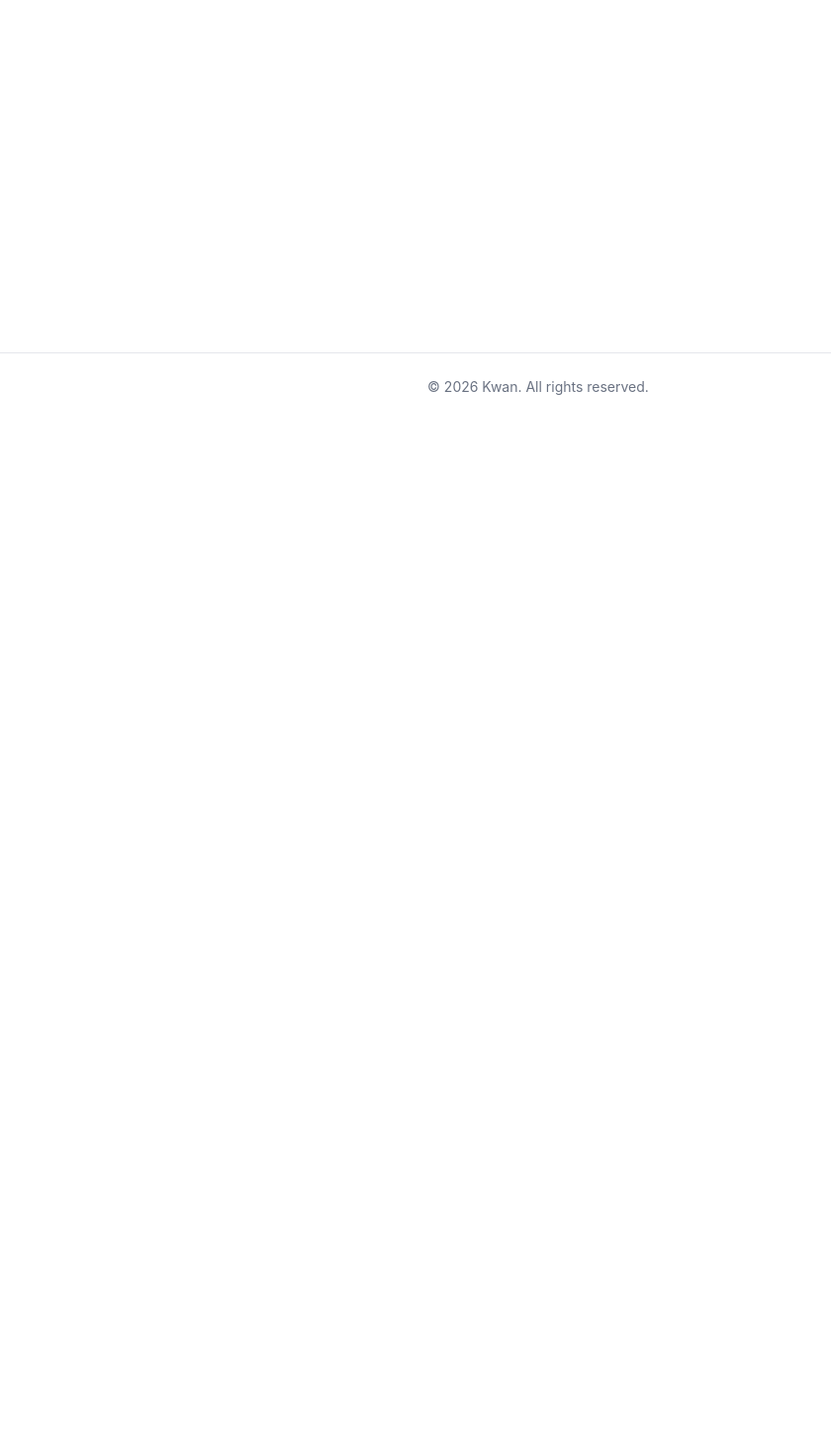
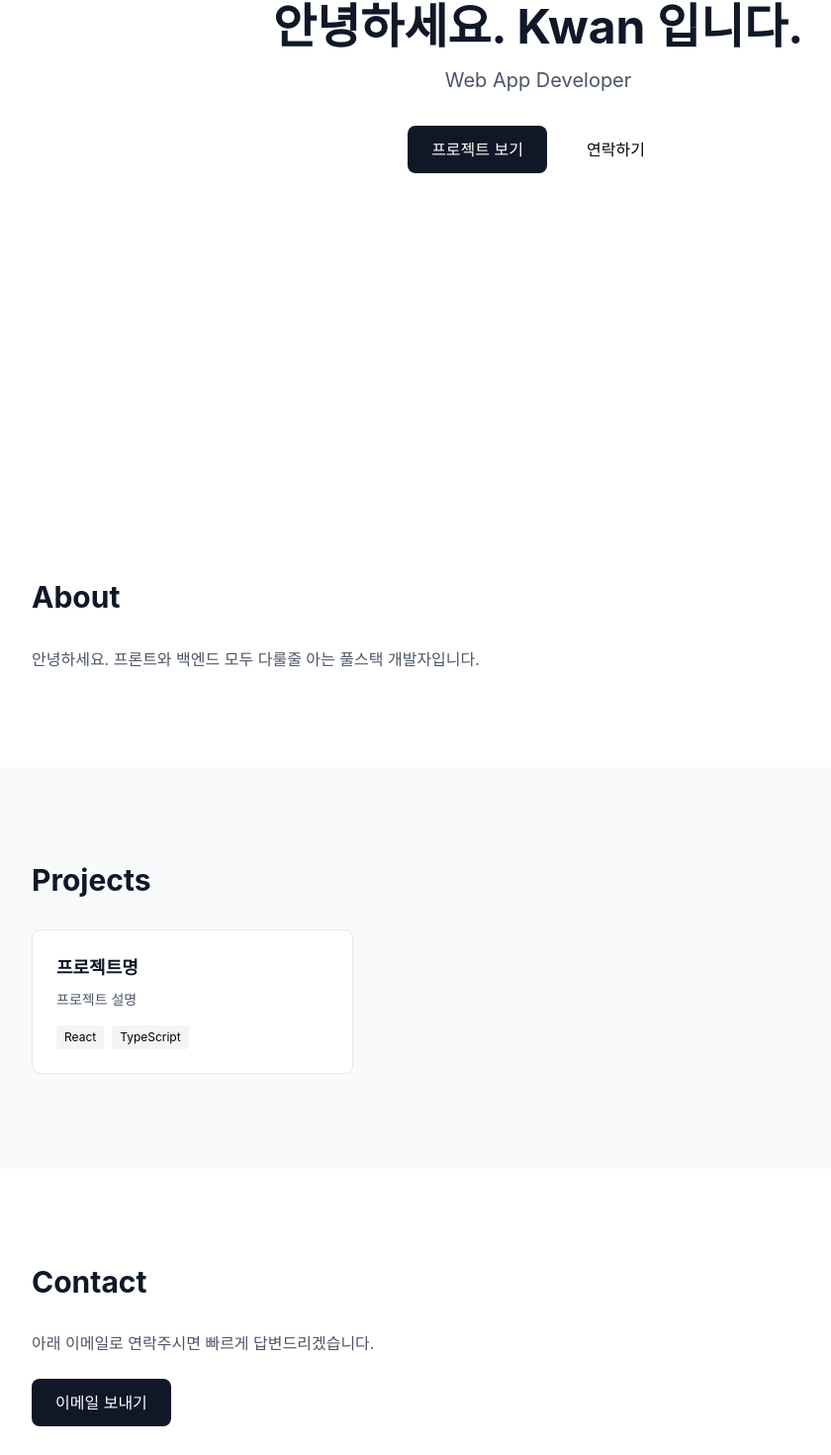
Before and after one commit to kwan-yoon/portfolio-2026, a React (Vite) app: page / in a window 1280 px wide. Shown: the part 375-1845 px from the top of the page at 99% size, without its empty margins (96-936 px from the left). Before the commit the page ends 800 px from the top, so only its background shows below. Built offline with nearby package versions, Linux system fonts and the light colour scheme.

Commit message:
feat: 메인 섹션 컴포넌트 구현

```diff
--- a/src/App.tsx
+++ b/src/App.tsx
@@ -1,9 +1,16 @@
 import Layout from "./components/common/Layout";
+import Hero from "./components/sections/Hero";
+import About from "./components/sections/About";
+import Projects from "./components/sections/Projects";
+import Contact from "./components/sections/Contact";
 
 function App() {
   return (
     <Layout>
-      <div>Portfolio</div>
+      <Hero />
+      <About />
+      <Projects />
+      <Contact />
     </Layout>
   );
 }
--- /dev/null
+++ b/src/components/sections/About.tsx
@@ -0,0 +1,14 @@
+function About() {
+  return (
+    <section id="about" className="py-24 px-6">
+      <div className="max-w-5xl mx-auto">
+        <h2 className="text-3xl font-bold text-gray-900 mb-8">About</h2>
+        <p className="text-gray-600 leading-relaxed">
+          안녕하세요. 프론트와 백엔드 모두 다룰줄 아는 풀스택 개발자입니다.
+        </p>
+      </div>
+    </section>
+  );
+}
+
+export default About;
--- /dev/null
+++ b/src/components/sections/Contact.tsx
@@ -0,0 +1,21 @@
+function Contact() {
+  return (
+    <section id="contact" className="py-24 px-6">
+      <div className="max-w-5xl mx-auto">
+        <h2 className="text-3xl font-bold text-gray-900 mb-8">Contact</h2>
+        <p className="text-gray-600 mb-6">
+          아래 이메일로 연락주시면 빠르게 답변드리겠습니다.
+        </p>
+
+        <a
+          href="mailto:your@email.com"
+          className="px-6 py-3 bg-gray-900 text-white rounded-lg inline-block"
+        >
+          이메일 보내기
+        </a>
+      </div>
+    </section>
+  );
+}
+
+export default Contact;
--- /dev/null
+++ b/src/components/sections/Hero.tsx
@@ -0,0 +1,25 @@
+function Hero() {
+  return (
+    <section className="min-h-screen flex items-center justify-center px-6">
+      <div className="text-center">
+        <h1 className="text-5xl font-bold text-gray-900 mb-4">
+          안녕하세요. Kwan 입니다.
+        </h1>
+        <p className="text-xl text-gray-600 mb-8">Web App Developer</p>
+        <div className="flex gap-4 justify-center">
+          <a
+            href="#projects"
+            className="px-6 py-3 bg-gray-900 text-white rounded-lg"
+          >
+            프로젝트 보기
+          </a>
+          <a href="#projects" className="px-6 py-3 border-gray-900 rounded-lg">
+            연락하기
+          </a>
+        </div>
+      </div>
+    </section>
+  );
+}
+
+export default Hero;
--- /dev/null
+++ b/src/components/sections/Projects.tsx
@@ -0,0 +1,27 @@
+function Projects() {
+  return (
+    <section id="projects" className="py-24 px-6 bg-gray-50">
+      <div className="max-w-5xl mx-auto">
+        <h2 className="text-3xl font-bold text-gray-900 mb-8">Projects</h2>
+        <div className="grid grid-cols-1 md:grid-cols-2 lg:grid-cols-3 gap-6">
+          <div className="bg-white rounded-lg p-6 border border-gray-200">
+            <h3 className="text-lg font-semibold text-gray-900 mb-2">
+              프로젝트명
+            </h3>
+            <p className="text-gray-600 text-sm mb-4">프로젝트 설명</p>
+            <div className="flex gap-2">
+              <span className="text-xs px-2 py-1 bg-gray-100 rounded">
+                React
+              </span>
+              <span className="text-xs px-2 py-1 bg-gray-100 rounded">
+                TypeScript
+              </span>
+            </div>
+          </div>
+        </div>
+      </div>
+    </section>
+  );
+}
+
+export default Projects;
```
